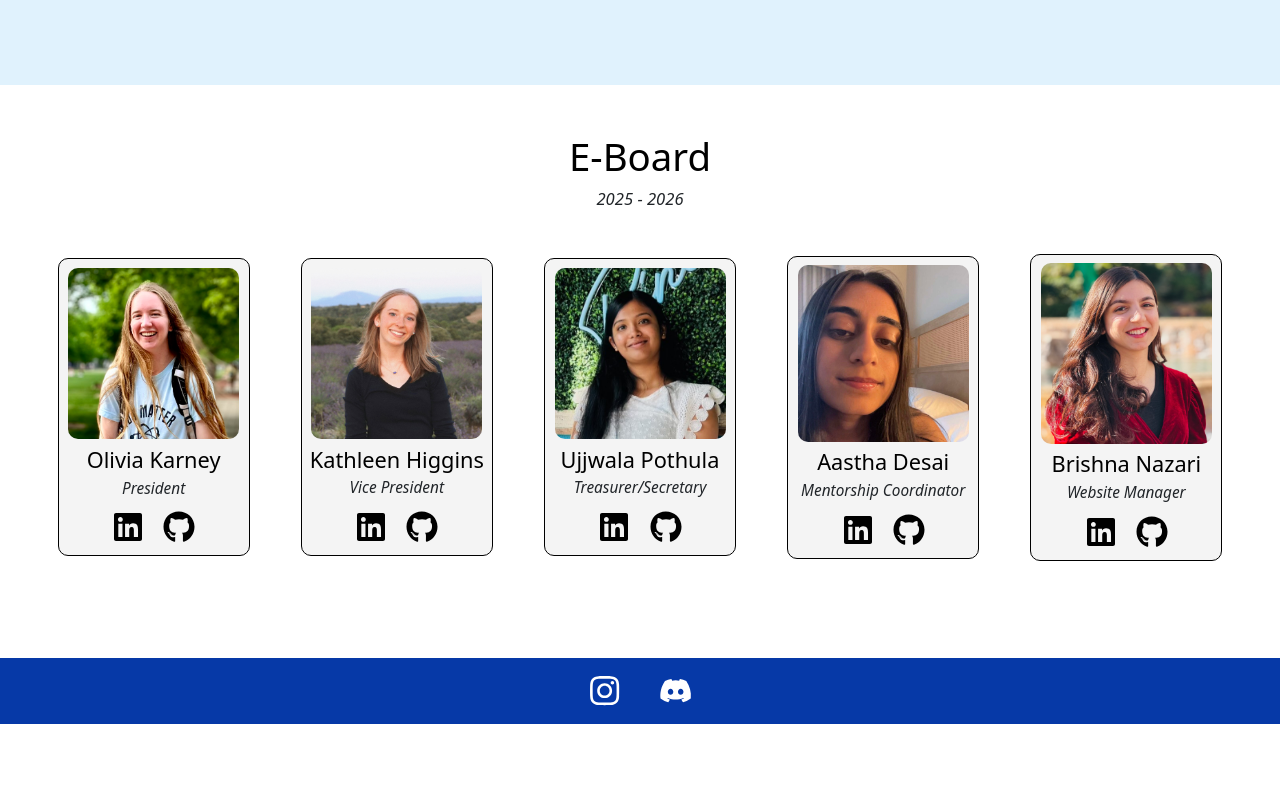
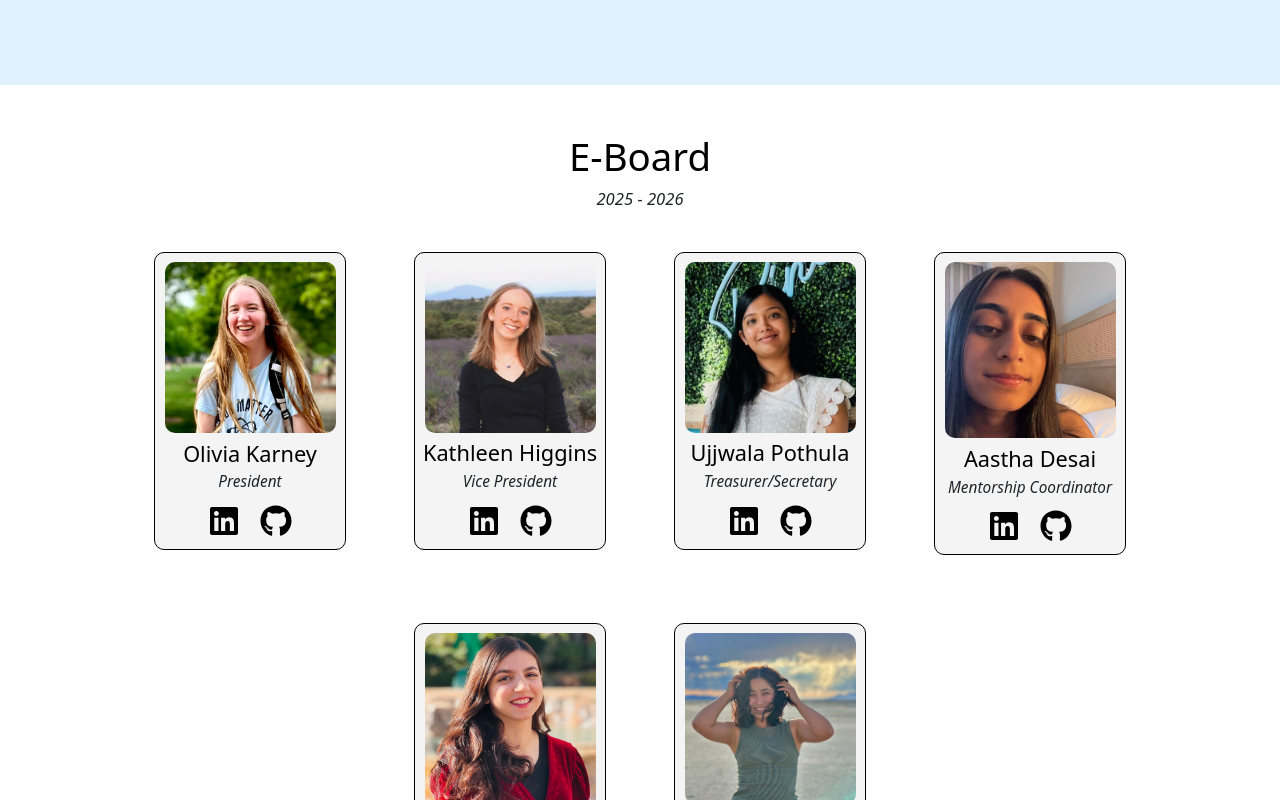
Before and after one commit to acmwud/website, a React (Create React App) app: page /#/ in a window 1280 px wide. Shown: the part 2880-3680 px from the top of the page. Before the commit the page ends 3604 px from the top, so only its background shows below. Built offline with nearby package versions, Linux system fonts and the light colour scheme; grey boxes are pictures that could not be loaded.

Commit message:
added social media chair info

```diff
--- a/src/Components/Home.tsx
+++ b/src/Components/Home.tsx
@@ -1,4 +1,4 @@
-import { Button, Col, Container, Row } from 'react-bootstrap';
+import { Button, Col, Container, Placeholder, Row } from 'react-bootstrap';
 import '../App.css';
 
 import { Link } from 'react-scroll';
@@ -13,11 +13,11 @@ import OliviaPicture from "./Images/EboardPictures/OliviaPicture.png"
 import UjjwalaPicture from "./Images/EboardPictures/UjjwalaPicture.jpg"
 import KathleenPicture from "./Images/EboardPictures/KathleenPicture.jpeg"
 import AasthaPicture from "./Images/EboardPictures/AasthaPicture3.jpg"
-import BrishnaPicture from "./Images/EboardPictures/BrishnaPicture.jpeg";
+import BrishnaPicture from "./Images/EboardPictures/BrishnaPicture.jpeg"
+import KhadijaPicture from "./Images/EboardPictures/KhadijaPicture.jpeg";
 
 import GroupPicture from "./Images/ClubPictures/GroupPicture.jpg";
-
-//import placeHolder from "./Images/EboardPictures/placeholderPic.webp"
+//import placeHolder from "./Images/EboardPictures/placeholderPic.webp
 // import { link } from 'fs';
 
 function Home() {
@@ -469,11 +469,38 @@ function Home() {
 
 
 
-          <div style={{backgroundColor: "white", marginTop: "0%", overflow: "hidden"}}>
+          {/*<div style={{backgroundColor: "white", marginTop: "0%", overflow: "hidden"}}>
           <section id="eboard">
           <h1 style={{marginTop: "6vh"}}>E-Board</h1>
           <span style={{display: "flex", justifyContent: "center", fontSize: "1.3vw", marginBottom: "2vh"}}><i>2025 - 2026</i></span>
-          <div style={{display: "flex", flexDirection: "row", alignItems: "center", justifyContent: "center", marginTop: 0}}>
+          <div style={{display: "flex", flexDirection: "row", alignItems: "center", justifyContent: "center", marginTop: 0}}>*/}
+
+
+    <div style={{ backgroundColor: "white", marginTop: "0%", overflow: "hidden" }}>
+      <section id="eboard">
+        <h1 style={{ marginTop: "6vh", textAlign: "center" }}>E-Board</h1>
+        <span
+          style={{
+            display: "flex",
+            justifyContent: "center",
+            fontSize: "1.3vw",
+            marginBottom: "2vh",
+          }}
+        >
+          <i>2025 - 2026</i>
+        </span>
+
+        {/* Container for all cards */}
+        <div
+          style={{
+            display: "flex",
+            flexWrap: "wrap", // allows wrapping into multiple rows
+            justifyContent: "center",
+            gap: "20px", // spacing between cards
+            margin: "0 auto",
+            maxWidth: "1200px",
+          }}
+        >
             <EBoardCard name='Olivia Karney' position='President' image={OliviaPicture} githubURL='https://github.com/okarney' linkedinURL='https://www.linkedin.com/in/olivia-karney/' ></EBoardCard>
 
             <EBoardCard name='Kathleen Higgins' position='Vice President' image={KathleenPicture} githubURL='https://github.com/kathigg' linkedinURL='https://www.linkedin.com/in/kathleenhiggins2028/' ></EBoardCard>
@@ -483,13 +510,14 @@ function Home() {
             <EBoardCard name='Aastha Desai' position='Mentorship Coordinator' image={AasthaPicture} githubURL='https://github.com/Aastha-Desai' linkedinURL='https://www.linkedin.com/in/aastha-desaii' ></EBoardCard>
 
             <EBoardCard name='Brishna Nazari' position='Website Manager' image={BrishnaPicture} githubURL='https://github.com/BrishnaN' linkedinURL='https://www.linkedin.com/in/brishna-nazari32/' ></EBoardCard>
+            <EBoardCard name='Khadija Mohammadi' position='Social Media Chair' image={KhadijaPicture} githubURL='https://github.com/rkhadija1' linkedinURL='https://www.linkedin.com/in/khadija-mohammadi' ></EBoardCard>
+
 
           </div>
 
           <div style={{display: "flex", flexDirection: "row", alignItems: "center", justifyContent: "center"}}>
 
 
-            {/* <EBoardCard name='Hanna Gebrel' position='Social Media Chair' image={HannaPicture} githubURL='' linkedinURL='https://www.linkedin.com/in/hannagebrel/' ></EBoardCard> */}
 
 
 
```
Also changed, not shown: src/Components/Images/EboardPictures/KhadijaPicture.jpeg (added).
